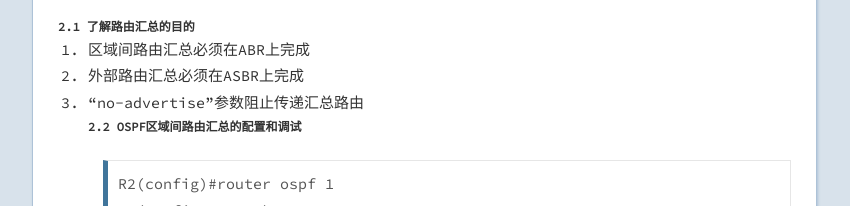
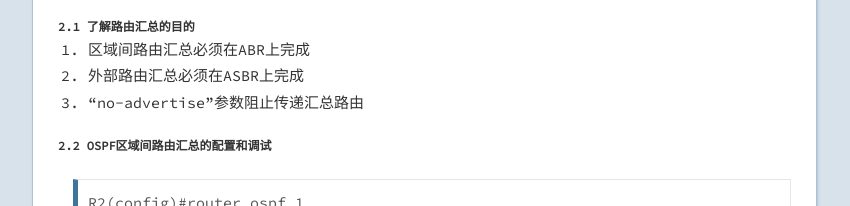
Before and after one commit to 37164jxs/37164jxs.github.io, a plain HTML site: page 2019/08/28/OSPF/index.html in a window 1280 px wide. Shown: the part 7082-7288 px from the top of the page, without its empty margins (58-908 px from the left). Drawn offline with Linux system fonts and the light colour scheme; some packages are replaced by stand-ins of ours; a script that the page names is missing.

Commit message:
Site updated: 2019-08-28 15:38:54

```diff
--- a/2019/08/28/OSPF/index.html
+++ b/2019/08/28/OSPF/index.html
@@ -95,14 +95,14 @@
 <h6 id="2-1-了解路由汇总的目的"><a href="#2-1-了解路由汇总的目的" class="headerlink" title="2.1 了解路由汇总的目的"></a>2.1 了解路由汇总的目的</h6><ol>
 <li>区域间路由汇总必须在ABR上完成</li>
 <li>外部路由汇总必须在ASBR上完成  </li>
-<li>“no-advertise”参数阻止传递汇总路由<h6 id="2-2-OSPF区域间路由汇总的配置和调试"><a href="#2-2-OSPF区域间路由汇总的配置和调试" class="headerlink" title="2.2 OSPF区域间路由汇总的配置和调试"></a>2.2 OSPF区域间路由汇总的配置和调试</h6><blockquote>
+<li>“no-advertise”参数阻止传递汇总路由</li>
+</ol>
+<h6 id="2-2-OSPF区域间路由汇总的配置和调试"><a href="#2-2-OSPF区域间路由汇总的配置和调试" class="headerlink" title="2.2 OSPF区域间路由汇总的配置和调试"></a>2.2 OSPF区域间路由汇总的配置和调试</h6><blockquote>
 <p>R2(config)#router ospf 1<br>R2(config-router)#area 1 range 172.16.0.0 255.255.252.0<br><img src="http://wx1.sinaimg.cn/large/647ba45dgy1g6fe0pnix2j20he03dmx5.jpg" alt><br>R3(config)#router ospf 1<br>R3(config-router)#redistribute eigrp 10 subnets //eigrp路由重分<br><img src="http://wx1.sinaimg.cn/large/647ba45dgy1g6fe0pntl2j20mo0ao74u.jpg" alt>  </p>
 </blockquote>
 <h6 id="2-3-外部自治系统路由汇总的配置和调试"><a href="#2-3-外部自治系统路由汇总的配置和调试" class="headerlink" title="2.3 外部自治系统路由汇总的配置和调试"></a>2.3 外部自治系统路由汇总的配置和调试</h6><blockquote>
 <p>R3(config)#router ospf 1<br>R3(config-router)#summary-address 192.168.0.0  255.255.252.0 //手动汇总  </p>
 </blockquote>
-</li>
-</ol>
 <blockquote>
 <p>R2(config)#router ospf 1<br>R2(config-router)#no discard-route<br><img src="http://wx2.sinaimg.cn/large/647ba45dgy1g6fe0plnljj20le0413yk.jpg" alt>  </p>
 </blockquote>
```
